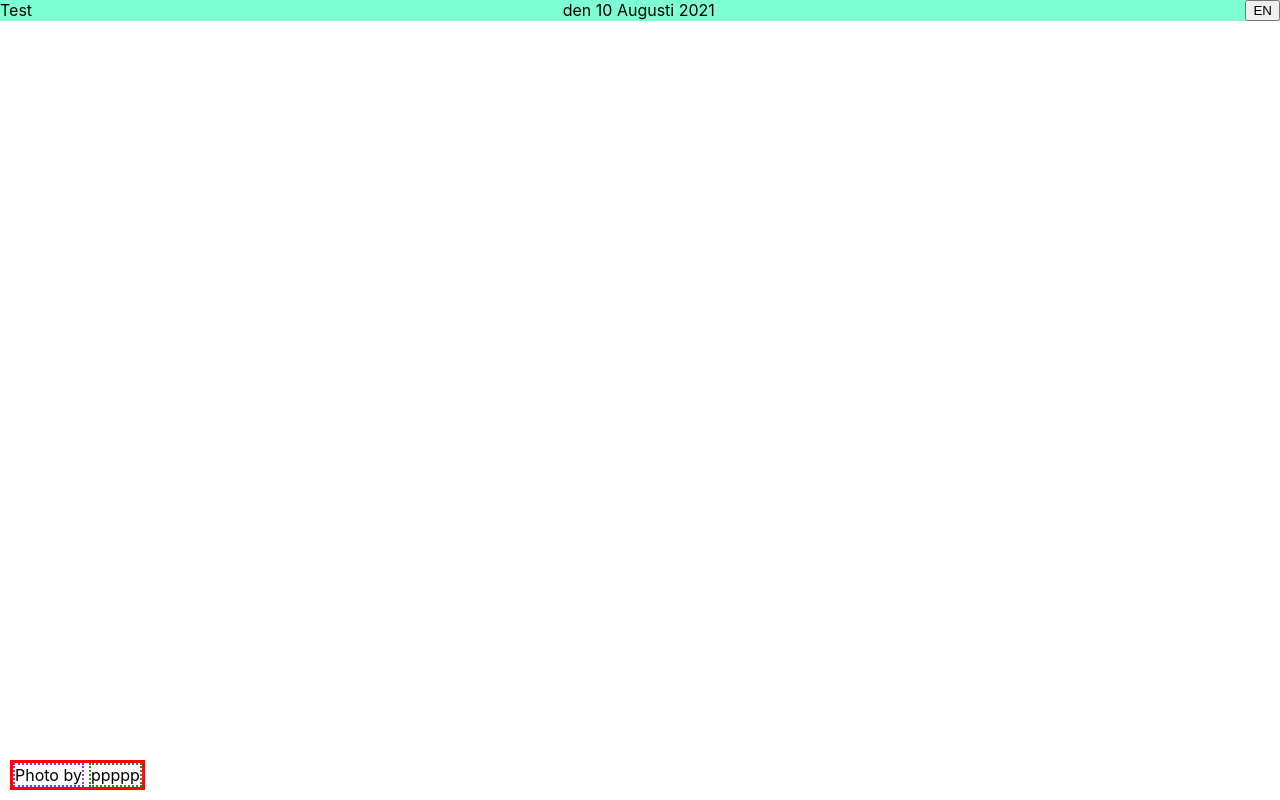
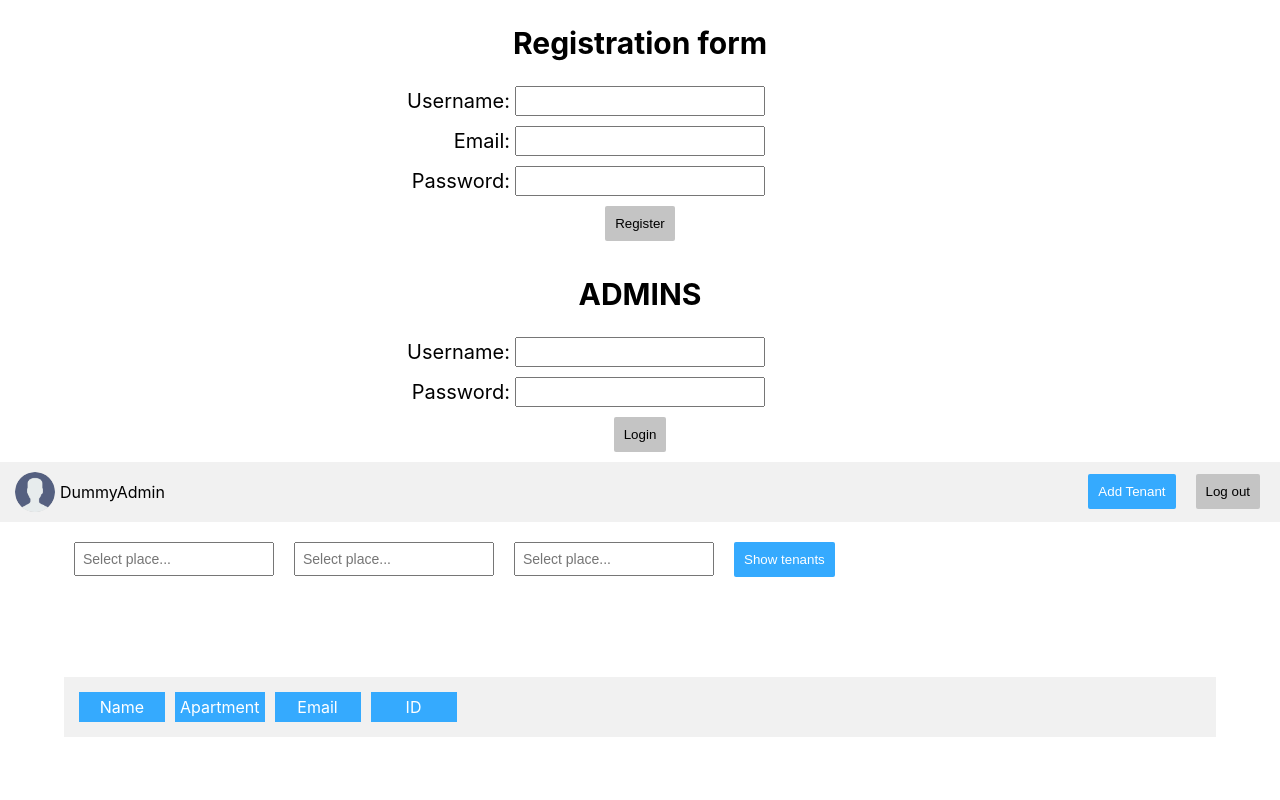
Before and after one commit to Claudiu-Ionel/LaundryDay, a React (Create React App) app: page / in a window 1280 px wide. Built offline with nearby package versions, Linux system fonts and the light colour scheme.

Commit message:
working with Background component

```diff
--- a/src/App.js
+++ b/src/App.js
@@ -9,11 +9,11 @@ function App() {
   return (
     <>
       <div className="App">
-        {/* <RegistrationDBMS /> */}
-        {/* <LoginDBMS /> */}
-        {/* <DBMS /> */}
+        <RegistrationDBMS />
+        <LoginDBMS />
+        <DBMS />
         {/* <AddTenant /> */}
-        <Background />
+        {/* <Background /> */}
       </div>
     </>
 
```
